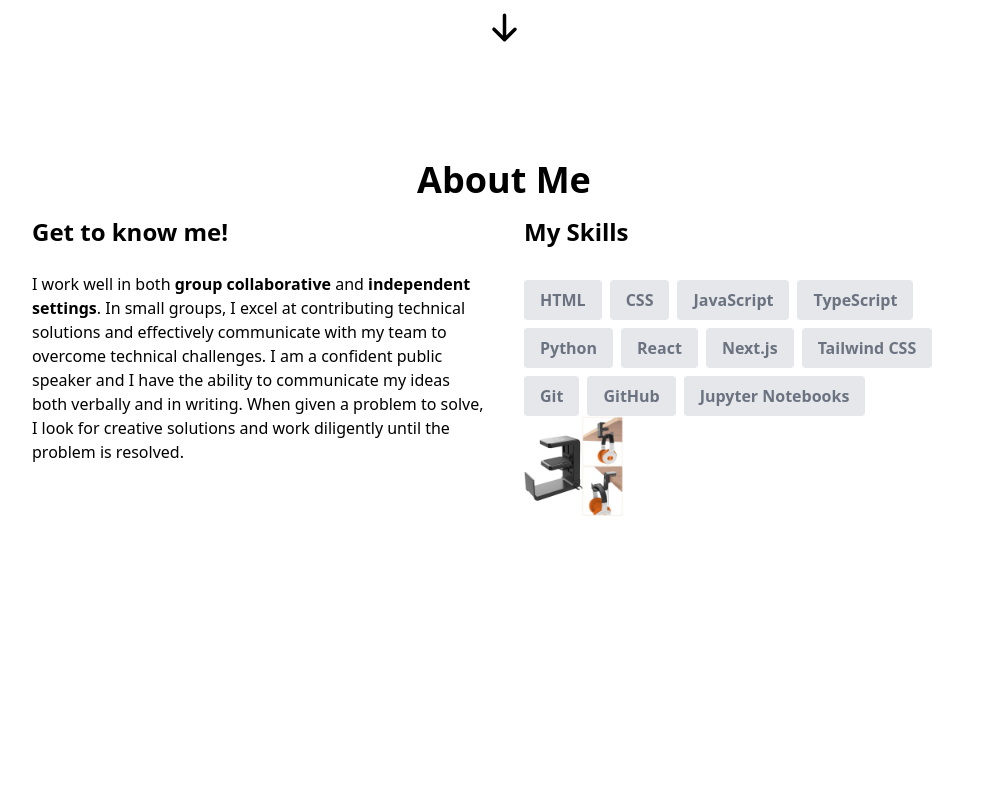
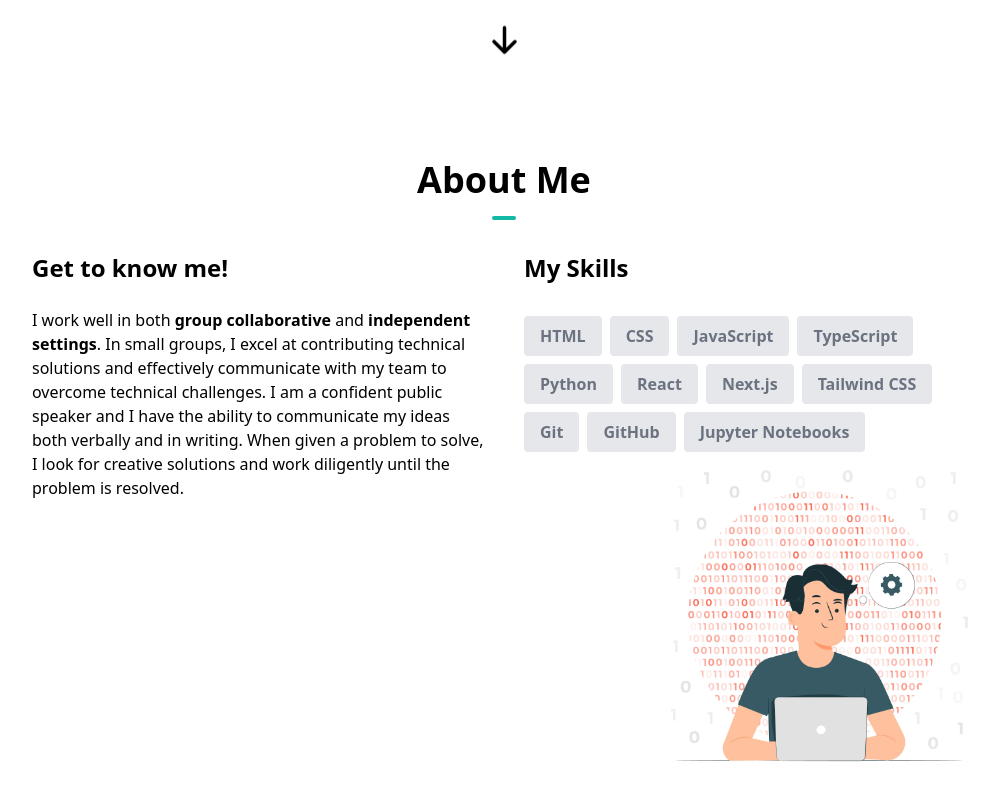
Before and after one commit to Dsackler/portfolio_website, a Next.js app: page / in a window 1280 px wide. Shown: the part 955-1755 px from the top of the page, without its empty margins (136-1135 px from the left). Before the commit the page ends 1727 px from the top, so only its background shows below. Built offline with nearby package versions, Linux system fonts and the light colour scheme.

Commit message:
added about image and hr

```diff
--- a/components/AboutSection.tsx
+++ b/components/AboutSection.tsx
@@ -19,7 +19,10 @@ export const AboutSection = () => {
   return (
     <section id='about'>
       <div className='my-12 pb-12 md:pt-16 md:pb-48'>
-        <h1 className='text-center font-bold text-4xl'>About Me</h1>
+        <h1 className='text-center font-bold text-4xl'>
+          About Me
+          <hr className='w-6 h-1 mx-auto my-4 bg-teal-500 border-0 rounded'></hr>
+        </h1>
         <div className='flex flex-col space-y-10 items-stretch justify-center align-top md:flex-row md:text-left md:p-4 md:space-y-0 md:space-x-10'>
           <div className='md: w-1/2'>
             <h1 className='text-center text-2xl font-bold mb-6 md:text-left'>
@@ -39,7 +42,7 @@ export const AboutSection = () => {
           </div>
           <div className='md:w-1/2'>
             <h1 className='text-2xl font-bold mb-6'>My Skills</h1>
-            <div className='flex flex-wrap flex-row justify center md: justify-start'>
+            <div className='flex flex-wrap flex-row justify center md: justify-start pb-4'>
               {skills.map((item, idx) => {
                 return (
                   <p
@@ -52,10 +55,11 @@ export const AboutSection = () => {
               })}
             </div>
             <Image
-              src='/Headphone Holder.jpg'
+              className='hidden md:block md:relative md:bottom-4 md:left-32 md:z-0'
+              src='/Programmer-image.jpg'
               alt=''
-              width={100}
-              height={100}
+              width={325}
+              height={325}
             />
           </div>
         </div>
```
Also changed, not shown: public/Headphone Holder.jpg (deleted), public/Programmer-image.jpg (added).
